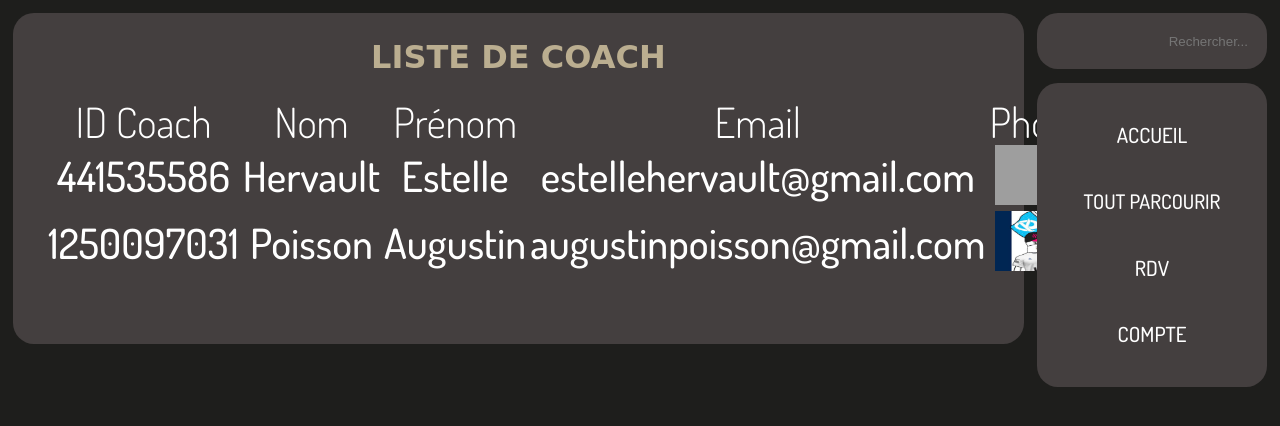
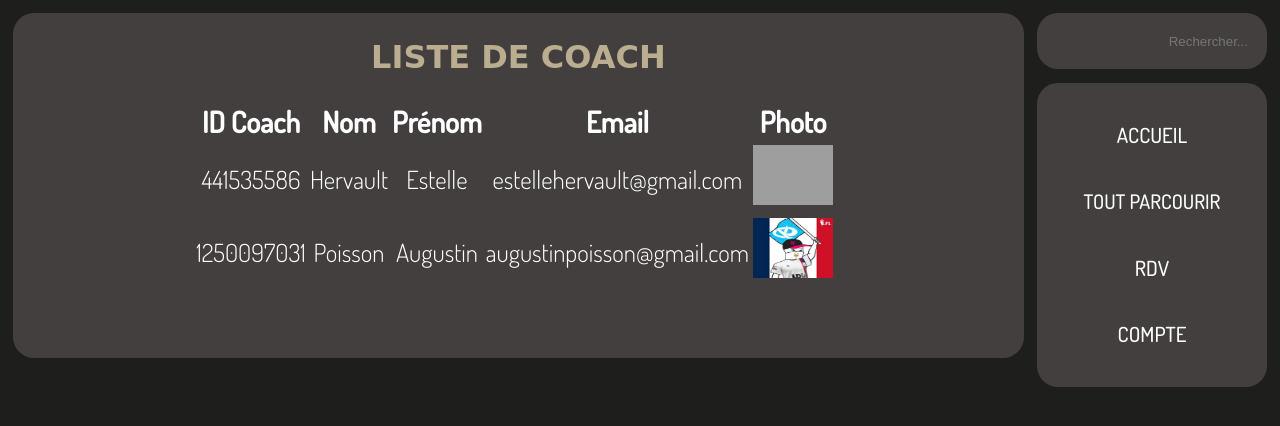
Before and after one commit to Kal3idoscope/Sportify-Project, a PHP site: page /affichage_coach.php in a window 1280 px wide. Shown: the top 426 px of the page. Run offline with PHP 8.4, Linux system fonts and the light colour scheme; a user stored in the database is signed in; data comes from the database, SQL or seed files in the repository; some web fonts are replaced; grey boxes are pictures that could not be loaded.

Commit message:
ya ts les coachs

```diff
--- a/affichage_coach.php
+++ b/affichage_coach.php
@@ -21,23 +21,23 @@ $sql2 = mysqli_query($conn, "SELECT * FROM coach");
 <div class="blocHeader">
     <div class="bloc1">
         <h1 class="titre">LISTE DE COACH<h1>
-            <div class = "fieldInput" style="margin-left:2% ; font-weight:lighter; margin-bottom:2%">
+            <div class = "fieldInput" style="margin-left:17% ; font-weight:lighter; margin-bottom:2%">
                 <table>
 
                     <thead>
                     <tr>
-                        <th style="font-weight:lighter">ID Coach</th>
-                        <th style="font-weight:lighter">Nom </th>
-                        <th style="font-weight:lighter">Prénom </th>
-                        <th style="font-weight:lighter">Email </th>
-                        <th style="font-weight:lighter">Photo</th>
+                        <th style="font-size:70%">ID Coach</th>
+                        <th style="font-size:70%">Nom </th>
+                        <th style="font-size:70%">Prénom </th>
+                        <th style="font-size:70%">Email </th>
+                        <th style="font-size:70%">Photo</th>
                     </tr>
                     </thead>
 
                     <tbody>
                     <?php
                     while ($row2 = mysqli_fetch_assoc($sql2)) {
-                        echo "<tr>";
+                        echo "<tr style='font-weight:lighter; font-size:60%'>";
                         echo "<td>" . $row2['ID_Coach'] . "</td>";
                         echo "<td>" . $row2['Nom'] . "</td>";
                         echo "<td>" . $row2['Prenom'] . "</td>";
```
Also changed, not shown: php/pic/1685798272kyoto.jpg (added), php/pic/1685798696kobe.jpg (added), php/pic/1685799002IMG_6671.jpeg (added), php/pic/1685799102a88e0abb-37e6-4055-b471-5c29391288d8.jpeg (added), php/pic/1685799195IMG_5410.jpeg (added), php/pic/168579941558b060de8a4b5bbbc8492950.png (added), php/pic/1685799524nouveau-projet-21.jpg (added), php/pic/168579960758b060de8a4b5bbbc8492950.png (added), php/pic/1685799790IMG_6671.jpeg (added), php/pic/1685799882a88e0abb-37e6-4055-b471-5c29391288d8.jpeg (added), php/pic/1685800521IMG_5410.jpeg (added), php/pic/1685810073nouveau-projet-21.jpg (added).
